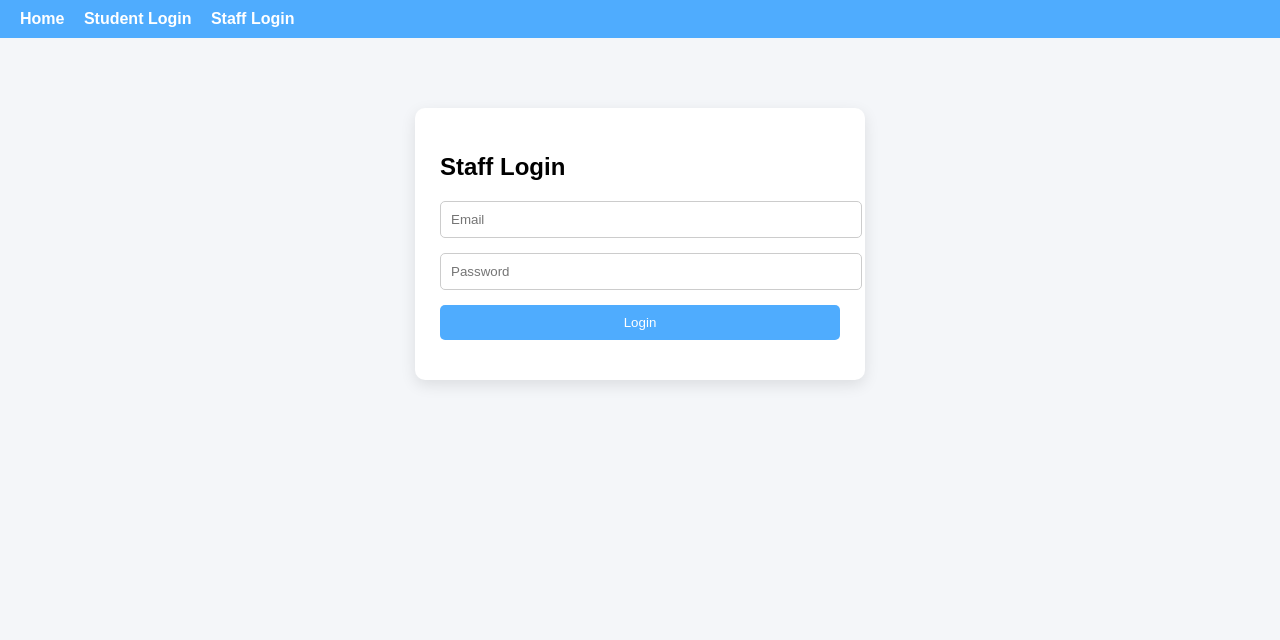
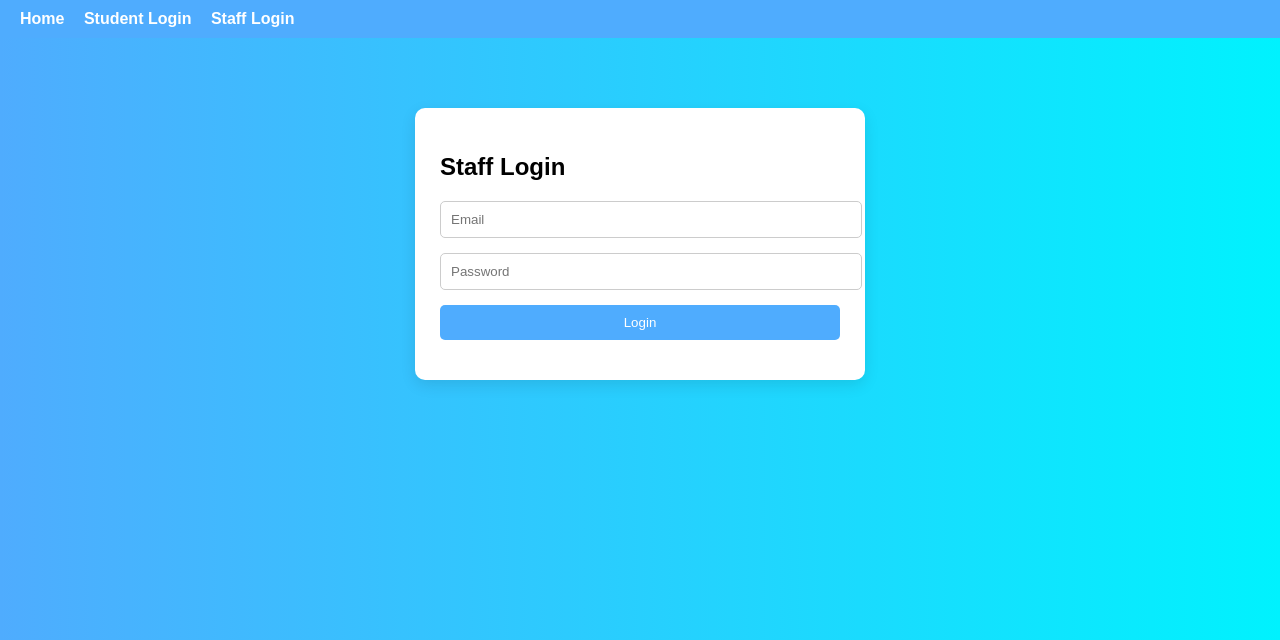
Before and after one commit to M-Swathi22/Student-Management-System-Django, a Django app: page /staff/login/ in a window 1280 px wide. Shown: the top 640 px of the page. Run offline with Django 5.2, Linux system fonts and the light colour scheme.

```diff
--- a/sms_project/sms_app/templates/staff_login.html
+++ b/sms_project/sms_app/templates/staff_login.html
@@ -5,6 +5,9 @@
 {% block content %}
 
 <style>
+    body {
+        background: linear-gradient(to right, #4facfe, #00f2fe);
+    }
     .login-box {
         max-width: 400px;
         margin: auto;
```
Also changed, not shown: README.md (added), 3 other files.
